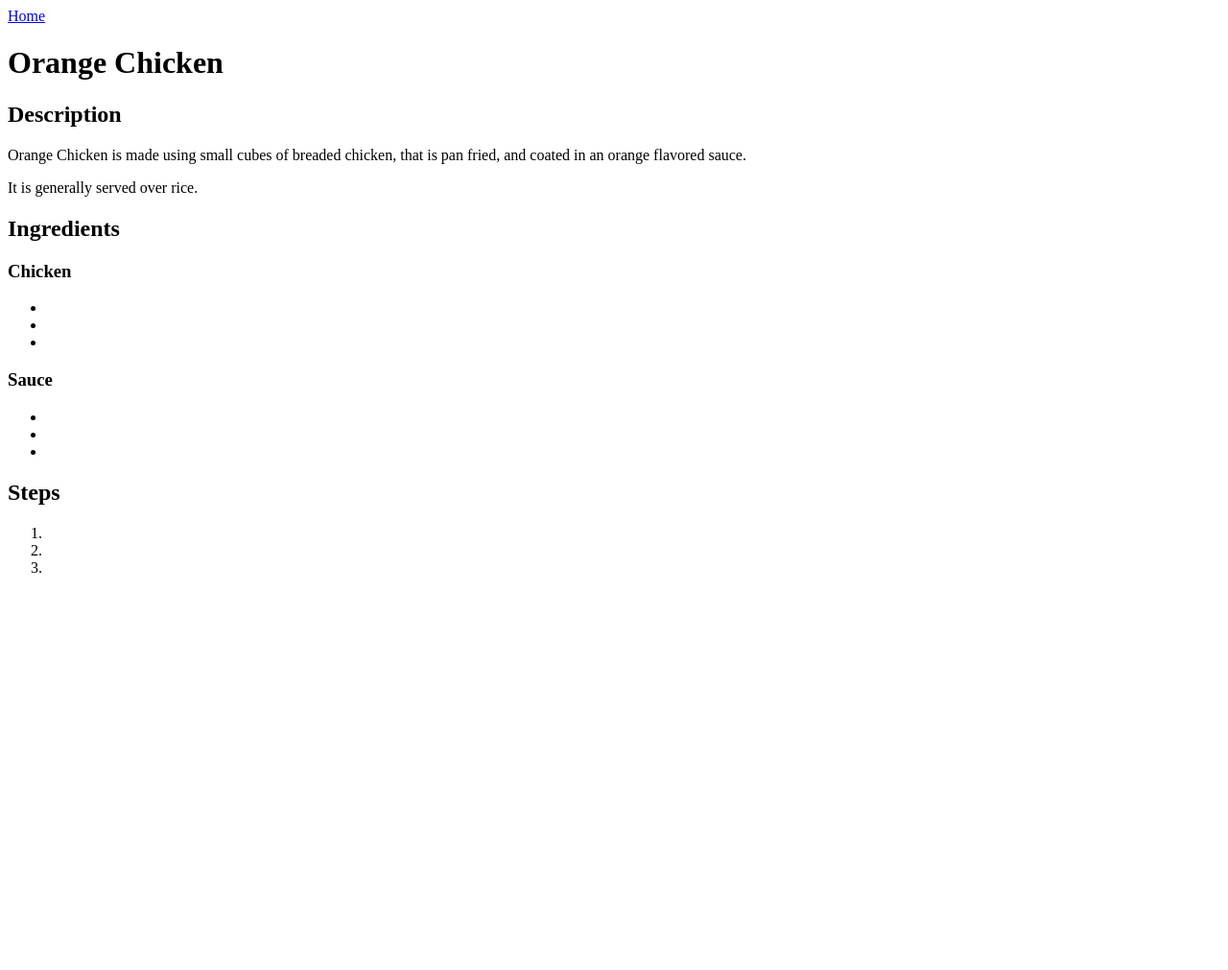
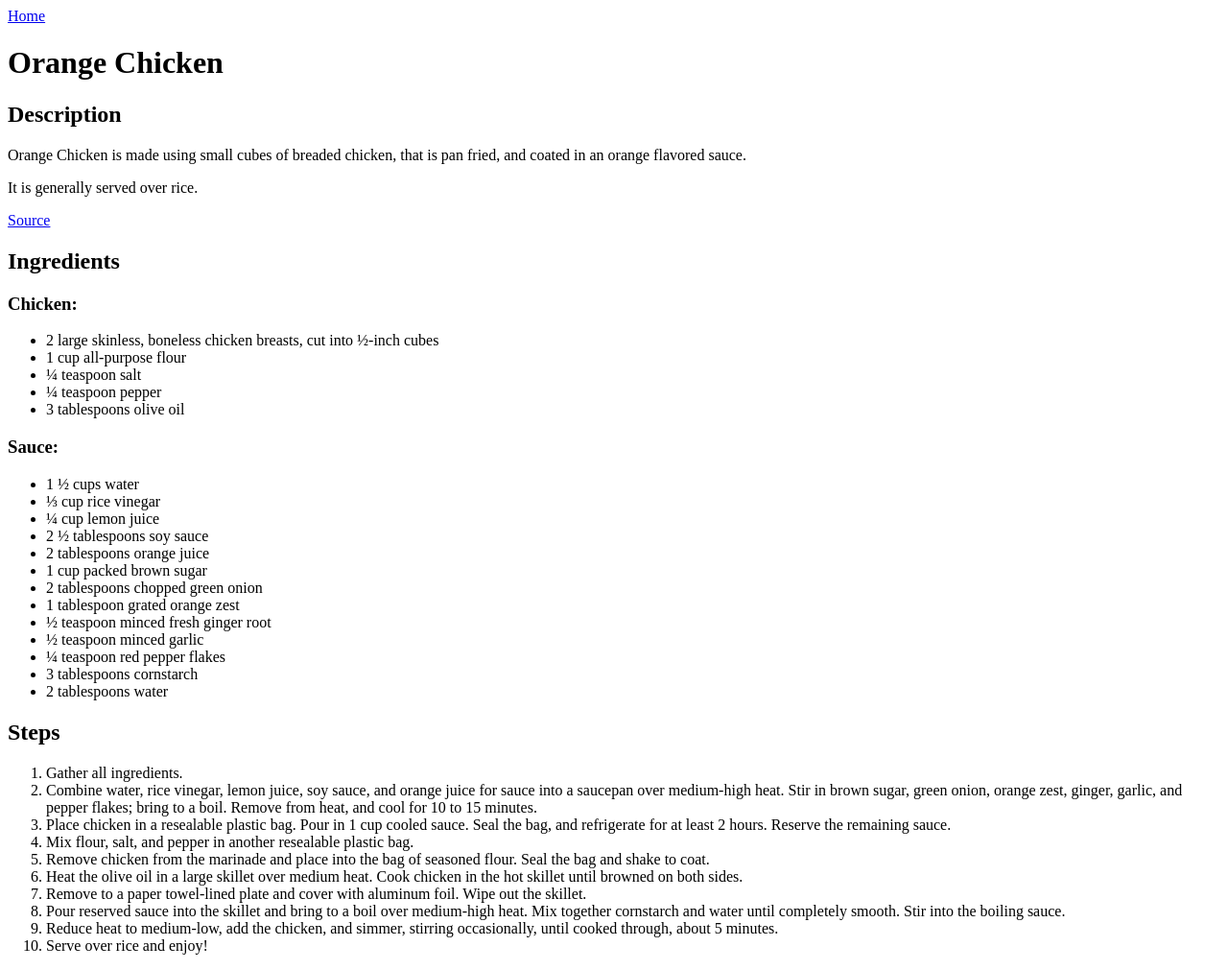
Before and after one commit to DougRoehm/odin-recipes, a plain HTML site: page recipes/orange-chicken.html in a window 1280 px wide. Shown: the whole page at 96% size. Before the commit the page ends 800 px from the top, so only its background shows below. Drawn offline with Linux system fonts and the light colour scheme.

Commit message:
Finish orange-chicken and add title to home page

```diff
--- a/recipes/orange-chicken.html
+++ b/recipes/orange-chicken.html
@@ -3,7 +3,7 @@
 <head>
     <meta charset="UTF-8">
     <meta name="viewport" content="width=device-width, initial-scale=1.0">
-    <title>Document</title>
+    <title>Orange Chicken Recipe</title>
 </head>
 <body>
     <a href="../index.html">Home</a>
@@ -12,28 +12,48 @@
      <h2>Description</h2>
      <p>Orange Chicken is made using small cubes of breaded chicken, that is pan fried, and coated in an orange flavored sauce.</p>
      <p>It is generally served over rice. </p>
+     <a href="https://www.allrecipes.com/recipe/61024/asian-orange-chicken/">Source</a>
 
      <h2>Ingredients</h2>
 
-     <h3>Chicken</h3>
+     <h3>Chicken:</h3>
      <ul>
-        <li></li>
-        <li></li>
-        <li></li>
+        <li>2 large skinless, boneless chicken breasts, cut into ½-inch cubes</li>
+        <li>1 cup all-purpose flour</li>
+        <li>¼ teaspoon salt</li>
+        <li>¼ teaspoon pepper</li>
+        <li>3 tablespoons olive oil</li>
      </ul>
 
-     <h3>Sauce</h3>
+     <h3>Sauce:</h3>
      <ul>
-        <li></li>
-        <li></li>
-        <li></li>
+        <li>1 ½ cups water</li>
+        <li>⅓ cup rice vinegar</li>
+        <li>¼ cup lemon juice</li>
+        <li>2 ½ tablespoons soy sauce</li>
+        <li>2 tablespoons orange juice</li>
+        <li>1 cup packed brown sugar</li>
+        <li>2 tablespoons chopped green onion</li>
+        <li>1 tablespoon grated orange zest</li>
+        <li>½ teaspoon minced fresh ginger root</li>
+        <li>½ teaspoon minced garlic</li>
+        <li>¼ teaspoon red pepper flakes</li>
+        <li>3 tablespoons cornstarch</li>
+        <li>2 tablespoons water</li>
      </ul>
 
      <h2>Steps</h2>
      <ol>
-        <li></li>
-        <li></li>
-        <li></li>
+        <li>Gather all ingredients.</li>
+        <li>Combine water, rice vinegar, lemon juice, soy sauce, and orange juice for sauce into a saucepan over medium-high heat. Stir in brown sugar, green onion, orange zest, ginger, garlic, and pepper flakes; bring to a boil. Remove from heat, and cool for 10 to 15 minutes.</li>
+        <li>Place chicken in a resealable plastic bag. Pour in 1 cup cooled sauce. Seal the bag, and refrigerate for at least 2 hours. Reserve the remaining sauce.</li>
+        <li>Mix flour, salt, and pepper in another resealable plastic bag.</li>
+        <li>Remove chicken from the marinade and place into the bag of seasoned flour. Seal the bag and shake to coat.</li>
+        <li>Heat the olive oil in a large skillet over medium heat. Cook chicken in the hot skillet until browned on both sides.</li>
+        <li>Remove to a paper towel-lined plate and cover with aluminum foil. Wipe out the skillet.</li>
+        <li>Pour reserved sauce into the skillet and bring to a boil over medium-high heat. Mix together cornstarch and water until completely smooth. Stir into the boiling sauce.</li>
+        <li>Reduce heat to medium-low, add the chicken, and simmer, stirring occasionally, until cooked through, about 5 minutes.</li>
+        <li>Serve over rice and enjoy!</li>
      </ol>
 
 </body>
```
Also changed, not shown: index.html (+1 -1 lines).
